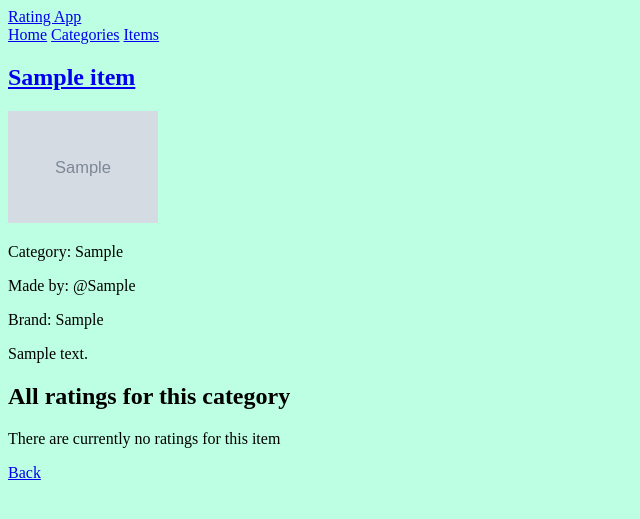
After one commit to aarenb/databas_projekt, a Node server app: page /item/600000000000000000000001 in a window 1280 px wide. The commit adds this page. Shown: the top 519 px of the page, without its empty margins (0-640 px from the left). Run offline with Node 20, Linux system fonts and the light colour scheme; tables that the repository leaves empty hold one stand-in row (values such as "Sample post"); grey boxes marked "Sample" are stand-in pictures; some libraries are stand-ins or nearby versions.

Commit message:
Add view for one item

```diff
--- a/rating-app/src/controllers/item-controller.js
+++ b/rating-app/src/controllers/item-controller.js
@@ -7,6 +7,7 @@
 
 import { Item } from '../models/item.js'
 import { Category } from '../models/category.js'
+import { Rating } from '../models/rating.js'
 
 export class ItemController {
   /**
@@ -46,6 +47,29 @@ export class ItemController {
   }
 
   /**
+     * Gets a certain item and all ratings of it, and renders a view
+     *
+     * @param {object} req - Express request object.
+     * @param {object} res - Express response object.
+     * @param {Function} next - Express next middleware function.
+     */
+    async showItem (req, res, next) {
+      try {
+        const item = (await Item.findById(req.params.id)).toObject()
+        const ratings = (await Rating.find({item: item.id})).map(item => item.toObject())
+
+        const viewData = {
+          item,
+          ratings
+        }
+
+        res.render('item/one', { viewData })
+      } catch (error) {
+        next(error)
+      }
+    }
+
+  /**
        * Creates a new item.
        *
        * @param {object} req - Express request object.
--- a/rating-app/src/models/rating.js
+++ b/rating-app/src/models/rating.js
@@ -9,6 +9,10 @@ import mongoose from 'mongoose'
 
 const schema = new mongoose.Schema({
   item: { // TODO: add validation
+    type: String,
+    required: true,
+  },
+  title: {
     type: String,
     required: true,
   },
--- a/rating-app/src/routes/item-router.js
+++ b/rating-app/src/routes/item-router.js
@@ -14,5 +14,7 @@ const controller = new ItemController()
 
 router.get('/', (req, res, next) => controller.index(req, res, next))
 
+router.get('/:id', (req, res, next) => controller.showItem(req, res, next))
+
 router.get('/create', (req, res, next) => controller.addView(req, res, next))
 router.post('/create', (req, res, next) => controller.createItem(req, res, next))
--- a/rating-app/src/views/category/add.ejs
+++ b/rating-app/src/views/category/add.ejs
@@ -13,4 +13,4 @@
   <p> You are not currently logged in, log in to add a new category</p>
 <% } %>
 
-<a href="./category">Back</a>s
+<a href="..">Back</a>s
--- a/rating-app/src/views/category/one.ejs
+++ b/rating-app/src/views/category/one.ejs
@@ -10,7 +10,7 @@
     <div>
       <h2><a href="./item/<%= item.id %>"><%= item.name %></a></h2>
       <% if (item?.imgUrl) { %>
-      <img src="<%= item.imgUrl %>" width="25">
+      <img src="<%= item.imgUrl %>" width="150">
       <% } %>
       <p>Category: <%= item.category %></p>
       <p>Made by: @<%= item.creator %></p>
@@ -29,4 +29,4 @@
   <p> Error getting the category info</p>
 <% } %>
 
-<a href="./category">Back</a>
+<a href=".">Back</a>
--- a/rating-app/src/views/item/add.ejs
+++ b/rating-app/src/views/item/add.ejs
@@ -30,4 +30,4 @@
   <p> You are not currently logged in, log in to add a new item</p>
 <% } %>
 
-<a href="./item">Back</a>s
+<a href="..">Back</a>s
--- /dev/null
+++ b/rating-app/src/views/item/one.ejs
@@ -0,0 +1,31 @@
+<% if (viewData?.item) { %>
+  <div>
+  <h2><a href="./item/<%= viewData.item.id %>"><%= viewData.item.name %></a></h2>
+      <% if (viewData.item?.imgUrl) { %>
+      <img src="<%= viewData.item.imgUrl %>" width="150">
+      <% } %>
+      <p>Category: <%= viewData.item.category %></p>
+      <p>Made by: @<%= viewData.item.creator %></p>
+      <p>Brand: <%= viewData.item.brand %></p>
+      <p><%= viewData.item.description %></p>
+
+  <h2> All ratings for this category</h2>
+  <% if (viewData?.ratings[1]) { %>
+  <% for (const rating of viewData.ratings) { %>
+    <div>
+      <h2><a href="./rating/<%= rating.id %>"><%= rating.title %></a></h2>
+      <p>Stars: <%= rating.description %>/10</p>
+      <p>Made by: @<%= rating.creator %></p>
+      <p><%= rating.description %></p>
+    </div>
+  <% } %>
+  <% } else { %>
+    <p> There are currently no ratings for this item</p>
+  <% } %>
+  </div>
+
+<% } else { %>
+  <p> Error getting the item info</p>
+<% } %>
+
+<a href="..">Back</a>
```
